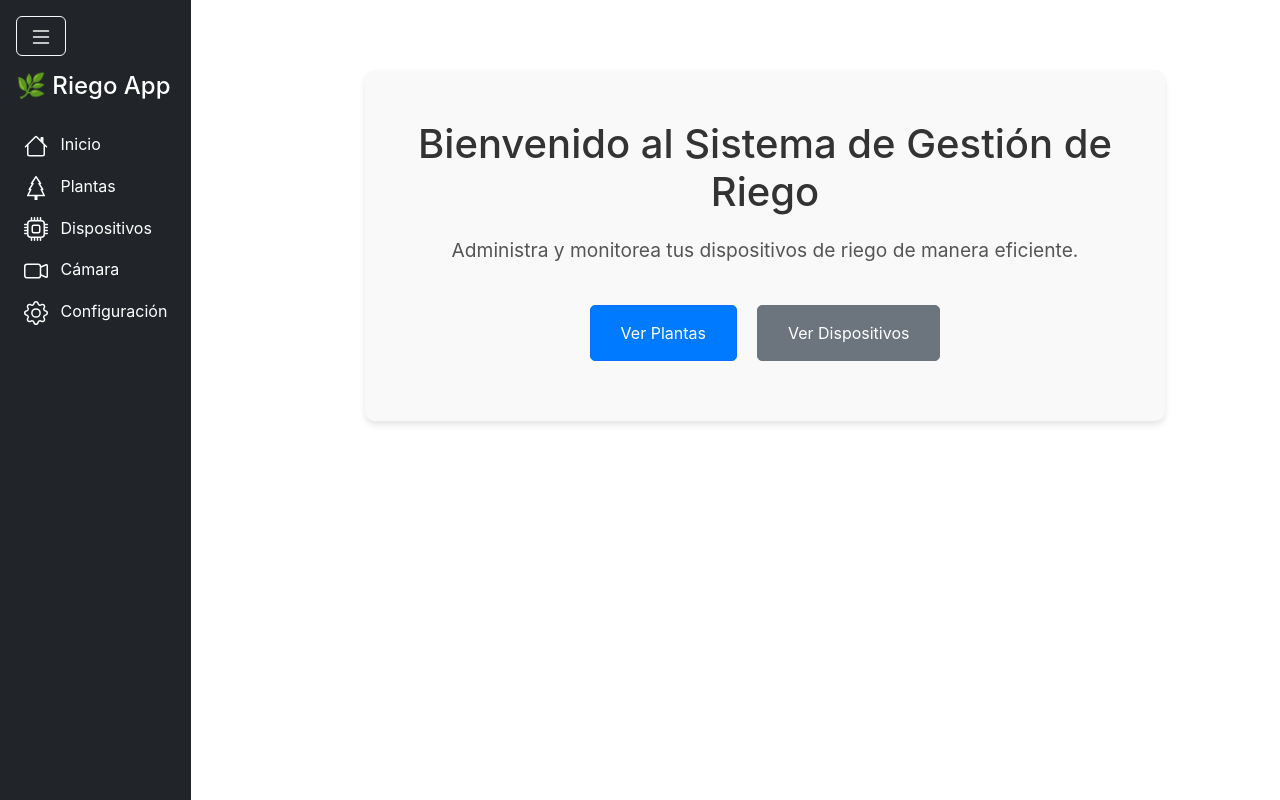
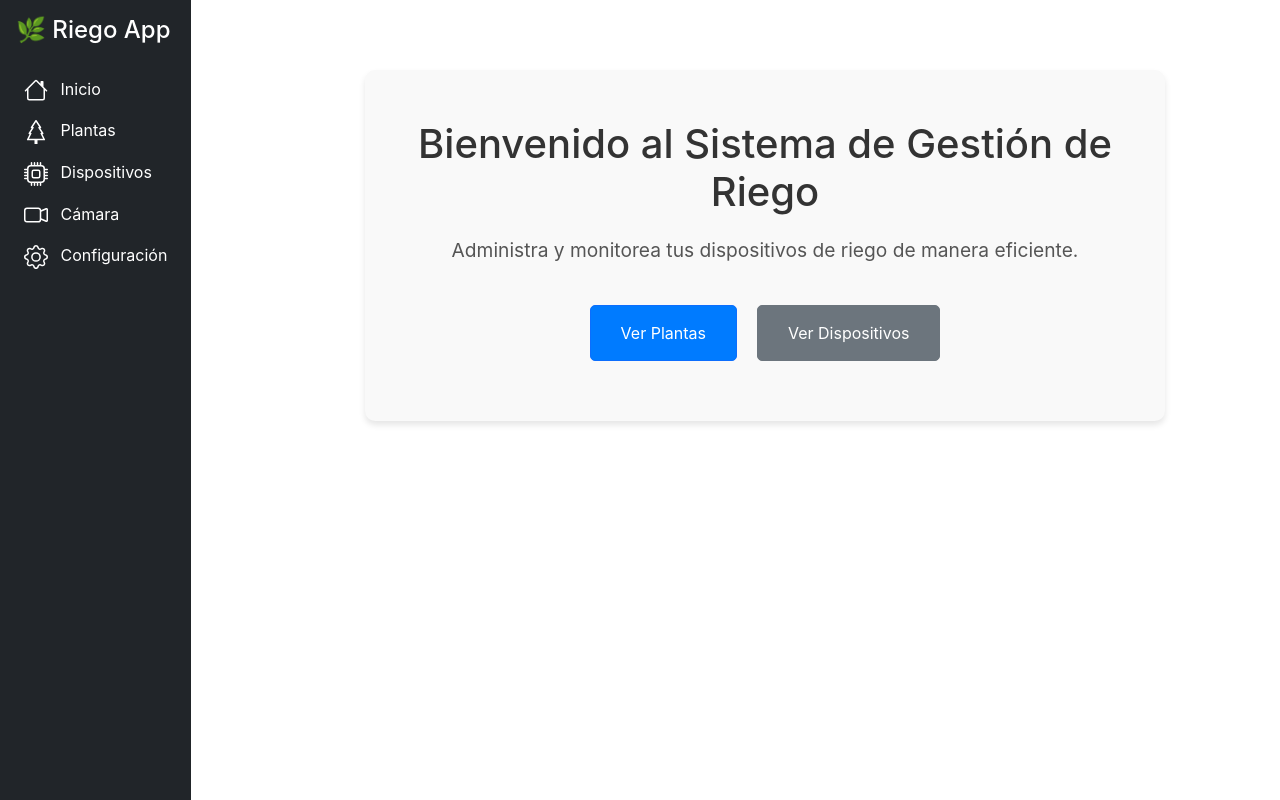
Before and after one commit to sgavela12/frontend-riego, a React (Create React App) app: page / in a window 1280 px wide. Built offline with nearby package versions, Linux system fonts and the light colour scheme.

Commit message:
Eliminar la lógica de apertura/cierre del sidebar y simplificar el diseño de navegación en el componente Sidebar

```diff
--- a/src/components/Sidebar.js
+++ b/src/components/Sidebar.js
@@ -4,50 +4,40 @@ import { Link } from "react-router-dom";
 import "bootstrap/dist/css/bootstrap.min.css";
 
 const Sidebar = () => {
-  const [isOpen, setIsOpen] = useState(true);
-
   return (
     <div className="d-flex">
       {/* Sidebar */}
-      <div
-        className={`bg-dark text-white p-3 vh-100 position-fixed ${isOpen ? "w-250" : "w-75"} transition`}
-      >
-        <button
-          className="btn btn-outline-light mb-3"
-          onClick={() => setIsOpen(!isOpen)}
-        >
-          <BsList size={24} />
-        </button>
-        <h4 className={`mb-4 ${isOpen ? "d-block" : "d-none"}`}>🌿 Riego App</h4>
+      <div className="bg-dark text-white p-3 vh-100 position-fixed w-250 transition">
+        <h4 className="mb-4">🌿 Riego App</h4>
         <ul className="list-unstyled">
           {/* Enlace de navegación para "Inicio" */}
           <li className="p-2 d-flex align-items-center">
             <Link to="/" className="text-white text-decoration-none">
-              <BsHouse size={24} className="me-2" /> {isOpen && "Inicio"}
+              <BsHouse size={24} className="me-2" /> Inicio
             </Link>
           </li>
           {/* Enlace de navegación para "Plantas" */}
           <li className="p-2 d-flex align-items-center">
             <Link to="/plantas" className="text-white text-decoration-none">
-              <BsTree size={24} className="me-2" /> {isOpen && "Plantas"}
+              <BsTree size={24} className="me-2" /> Plantas
             </Link>
           </li>
           {/* Enlace de navegación para "Dispositivos" */}
           <li className="p-2 d-flex align-items-center">
             <Link to="/dispositivos" className="text-white text-decoration-none">
-              <BsCpu size={24} className="me-2" /> {isOpen && "Dispositivos"}
+              <BsCpu size={24} className="me-2" /> Dispositivos
             </Link>
           </li>
           {/* Enlace de navegación para "Cámara" */}
           <li className="p-2 d-flex align-items-center">
             <Link to="/camara" className="text-white text-decoration-none">
-              <BsCameraVideo size={24} className="me-2" /> {isOpen && "Cámara"}
+              <BsCameraVideo size={24} className="me-2" /> Cámara
             </Link>
           </li>
           {/* Enlace de navegación para "Configuración" */}
           <li className="p-2 d-flex align-items-center">
             <Link to="/configuracion" className="text-white text-decoration-none">
-              <BsGear size={24} className="me-2" /> {isOpen && "Configuración"}
+              <BsGear size={24} className="me-2" /> Configuración
             </Link>
           </li>
         </ul>
```
